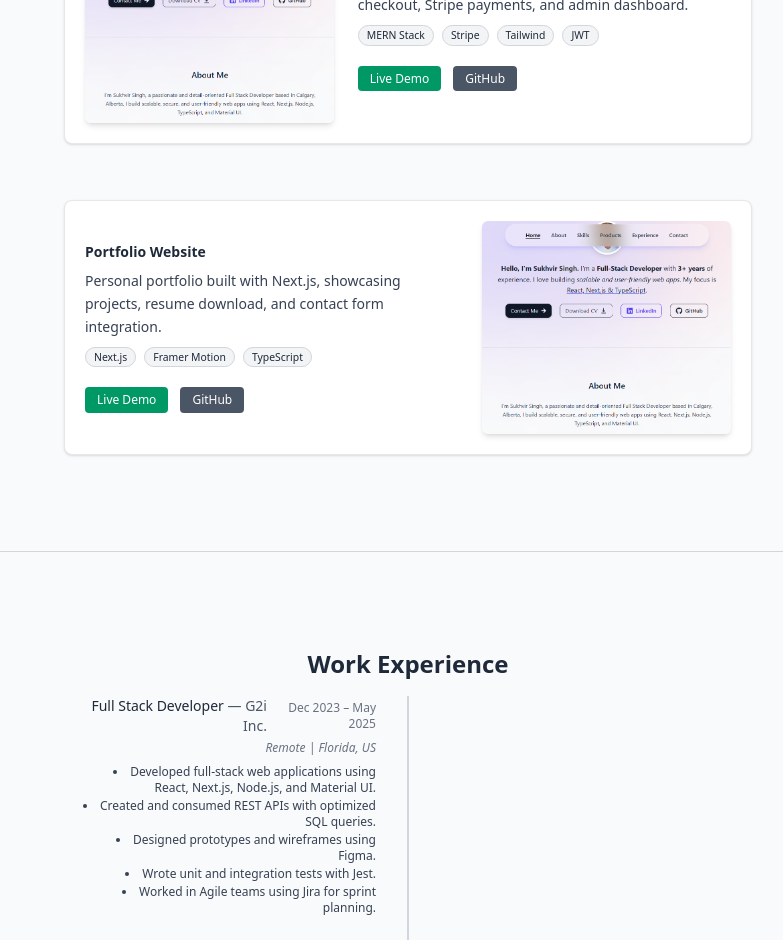
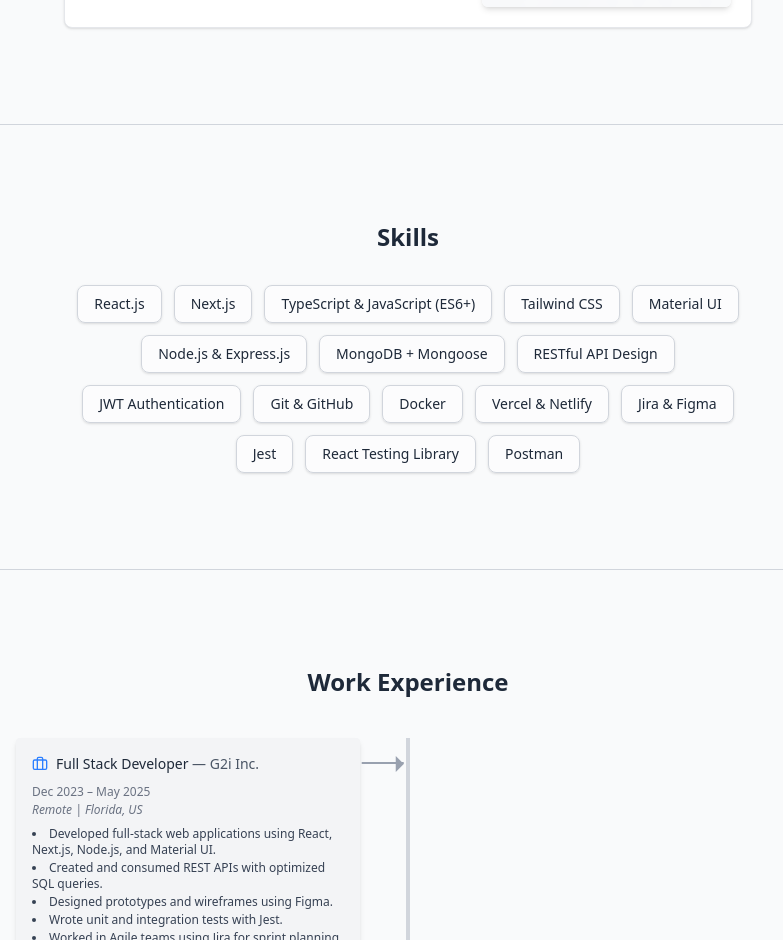
Before and after one commit to Sukhvir097/newportfolio, a Next.js app: page / in a window 1280 px wide. Shown: the part 1860-2800 px from the top of the page, without its empty margins (232-1015 px from the left). Built offline with nearby package versions, Linux system fonts and the light colour scheme.

Commit message:
updated code

```diff
--- a/package.json
+++ b/package.json
@@ -10,11 +10,13 @@
   },
   "dependencies": {
     "framer-motion": "^12.18.1",
+    "lucide-react": "^0.525.0",
     "next": "15.3.4",
     "next-themes": "^0.4.6",
     "react": "^19.0.0",
     "react-dom": "^19.0.0",
-    "react-icons": "^5.5.0"
+    "react-icons": "^5.5.0",
+    "react-toastify": "^11.0.5"
   },
   "devDependencies": {
     "@eslint/eslintrc": "^3",
--- a/src/app/layout.tsx
+++ b/src/app/layout.tsx
@@ -1,6 +1,8 @@
 import type { Metadata } from "next";
 import { Geist, Geist_Mono } from "next/font/google";
 import "./globals.css";
+import { ToastContainer } from "react-toastify";
+import "react-toastify/dist/ReactToastify.css";
 
 const geistSans = Geist({
   variable: "--font-geist-sans",
@@ -24,10 +26,17 @@ export default function RootLayout({
 }>) {
   return (
     <html lang="en">
-      <body className={`${geistSans.variable} ${geistMono.variable} antialiased bg-gray-50 text-gray-950 relative  sm:pt-36 dark:bg-gray-900 dark:text-gray-50 dark:text-opacity-90`}>
-        <div className="bg-[#fbe2e3] absolute top-[-6rem] -z-10 right-[11rem] h-[31.25rem] w-[31.25rem] rounded-full blur-[10rem] sm:w-[68.75rem] dark:bg-[#946263]"></div>
-        <div className="bg-[#dbd7fb] absolute top-[-1rem] -z-10 left-[-35rem] h-[31.25rem] w-[50rem] rounded-full blur-[10rem] sm:w-[68.75rem] md:left-[-33rem] lg:left-[-28rem] xl:left-[-15rem] 2xl:left-[-5rem] dark:bg-[#676394]"></div>
+      <body
+        className={`${geistSans.variable} ${geistMono.variable} antialiased bg-gray-50 text-gray-950 relative sm:pt-36`}
+      >
+        {/* Background blurs */}
+        <div className="bg-[#fbe2e3] absolute top-[-6rem] -z-10 right-[11rem] h-[31.25rem] w-[31.25rem] rounded-full blur-[10rem] sm:w-[68.75rem]"></div>
+        <div className="bg-[#dbd7fb] absolute top-[-1rem] -z-10 left-[-35rem] h-[31.25rem] w-[50rem] rounded-full blur-[10rem] sm:w-[68.75rem] md:left-[-33rem] lg:left-[-28rem] xl:left-[-15rem] 2xl:left-[-5rem]"></div>
+
         {children}
+
+        {/* React Toastify */}
+        <ToastContainer position="top-right" autoClose={4000} />
       </body>
     </html>
   );
--- a/src/app/page.tsx
+++ b/src/app/page.tsx
@@ -43,9 +43,9 @@ export default function Home() {
         <hr className="my-12 border-t border-gray-300 w-2/3 mx-auto" />
         <AboutSection />
         <hr className="my-12 border-t border-gray-300 w-2/3 mx-auto" />
+        <ProjectsSection />
+        <hr className="my-12 border-t border-gray-300 w-2/3 mx-auto" />
         <SkillsSection />
-        <hr className="my-12 border-t border-gray-300 w-2/3 mx-auto" />
-        <ProjectsSection />
         <hr className="my-12 border-t border-gray-300 w-2/3 mx-auto" />
         <ExperienceSection />
         <hr className="my-12 border-t border-gray-300 w-2/3 mx-auto" />
--- a/src/components/ContactSection.tsx
+++ b/src/components/ContactSection.tsx
@@ -1,6 +1,7 @@
 "use client";
 
 import { motion } from "framer-motion";
+import { toast } from "react-toastify";
 
 const fadeInUp = {
   hidden: { opacity: 0, y: 30 },
@@ -48,11 +49,12 @@ export default function ContactSection() {
       </motion.p>
 
       <motion.form
+        aria-label="Contact form"
         variants={fadeInUp}
         onSubmit={(e) => {
           e.preventDefault();
           e.currentTarget.reset();
-          alert("Thanks for your message!");
+          toast.success("Thanks for your message!");
         }}
         className="flex flex-col gap-4 text-sm text-left"
       >
--- a/src/components/ExperienceSection.tsx
+++ b/src/components/ExperienceSection.tsx
@@ -1,12 +1,18 @@
 "use client";
 
+import React from "react";
 import { motion } from "framer-motion";
+import { Briefcase } from "lucide-react";
+import {exp} from "../components/data";
 
-const fadeInUp = {
+const fadeIn = {
   hidden: { opacity: 0, y: 20 },
-  visible: { opacity: 1, y: 0, transition: { duration: 0.5 } },
+  visible: (i = 1) => ({
+    opacity: 1,
+    y: 0,
+    transition: { delay: i * 0.15, duration: 0.5 },
+  }),
 };
-
 const staggerContainer = {
   hidden: {},
   visible: {
@@ -16,92 +22,79 @@ const staggerContainer = {
   },
 };
 
-const experiences = [
-  {
-    role: "Full Stack Developer",
-    company: "G2i Inc.",
-    location: "Remote | Florida, US",
-    duration: "Dec 2023 – May 2025",
-    details: [
-      "Developed full-stack web applications using React, Next.js, Node.js, and Material UI.",
-      "Created and consumed REST APIs with optimized SQL queries.",
-      "Designed prototypes and wireframes using Figma.",
-      "Wrote unit and integration tests with Jest.",
-      "Worked in Agile teams using Jira for sprint planning.",
-    ],
-  },
-  {
-    role: "Software Designer",
-    company: "INFOWIZ Software Solutions",
-    location: "Chandigarh, India",
-    duration: "Apr 2020 – Jul 2021",
-    details: [
-      "Built web apps with JavaScript, HTML, CSS, and React.",
-      "Integrated frontend with REST APIs from backend teams.",
-      "Contributed to Agile ceremonies and project reviews.",
-      "Ensured responsive, cross-browser compatible designs.",
-    ],
-  },
-  {
-    role: "Software Engineer",
-    company: "EVA Solutions (P) Ltd.",
-    location: "Patiala, India",
-    duration: "Sep 2018 – Mar 2019",
-    details: [
-      "Maintained and enhanced existing web applications.",
-      "Optimized CSS/JavaScript for better performance.",
-      "Participated in code reviews and requirement analysis.",
-    ],
-  },
-];
-
 export default function ExperienceSection() {
   return (
     <motion.section
       id="experience"
-      className="py-10 px-4 max-w-3xl mx-auto text-center space-y-4 sm:py-12 sm:px-6 md:px-10"
+      className="py-10 px-4 max-w-4xl mx-auto  space-y-4 sm:py-12 sm:px-6 md:px-10"
       initial="hidden"
       whileInView="visible"
       viewport={{ once: true }}
       variants={staggerContainer}
     >
       <motion.h2
-        variants={fadeInUp}
-        className="text-xl sm:text-2xl font-semibold text-gray-800"
+        variants={fadeIn}
+        className="text-xl sm:text-2xl font-semibold text-center text-gray-800 mb-10"
       >
         Work Experience
       </motion.h2>
 
       <div className="relative">
-        {/* Center timeline line */}
-        <div className="absolute left-1/2 w-[2px] h-full bg-gray-300 -translate-x-1/2"></div>
+        {/* Vertical center line */}
+        <div className="absolute left-1/2 top-0 bottom-0 w-1 bg-gray-300 -translate-x-1/2 z-0" />
 
-        <div className="space-y-20">
-          {experiences.map((exp, idx) => {
-            const isLeft = idx % 2 === 0;
+        <div className="flex flex-col gap-12 relative z-10">
+          {exp.map((item, index) => {
+            const isLeft = index % 2 === 0;
+
             return (
               <motion.div
-                key={exp.role + exp.company}
-                variants={fadeInUp}
+                key={item.company}
+                variants={fadeIn}
+                initial="hidden"
+                whileInView="visible"
+                viewport={{ once: true }}
+                custom={index}
                 className={`relative w-full md:w-1/2 px-4 ${
-                  isLeft
-                    ? "md:pr-8 md:mr-auto text-right"
-                    : "md:pl-8 md:ml-auto text-left"
+                  isLeft ? "self-start md:pr-12" : "self-end md:pl-12"
                 }`}
               >
+                <div
+                  className={`hidden md:block absolute top-6 h-[2px] bg-gray-400 z-0 ${
+                    isLeft
+                      ? "right-[6.25%] translate-x-1/2"
+                      : "left-[6.25%] -translate-x-1/2"
+                  } w-[calc(18%-2rem)]`}
+                >
+                  <div
+                    className={`absolute top-[-6px] ${
+                      isLeft
+                        ? "right-0 border-l-[8px]"
+                        : "left-0 border-r-[8px]"
+                    } border-y-[8px] border-y-transparent ${
+                      isLeft ? "border-l-gray-400" : "border-r-gray-400"
+                    }`}
+                  />
+                </div>
 
-                <div>
-                  <div className="flex justify-between items-center mb-1 text-sm text-gray-800 font-medium">
-                    <h3>
-                      {exp.role}{" "}
-                      <span className="font-normal text-gray-600">— {exp.company}</span>
-                    </h3>
-                    <span className="text-xs text-gray-500">{exp.duration}</span>
+                <div className="bg-gray-100 p-4 rounded shadow-md">
+                  <div className="flex items-center text-sm font-medium text-gray-800 gap-2 mb-1">
+                    <Briefcase size={16} className="text-blue-500" />
+                    <span>
+                      {item.role}
+                      <span className="font-normal text-gray-600">
+                        {" "}
+                        — {item.company}
+                      </span>
+                    </span>
                   </div>
-                  <p className="italic text-xs text-gray-500 mb-2">{exp.location}</p>
-                  <ul className="list-disc list-inside space-y-0.5 text-xs text-gray-700">
-                    {exp.details.map((item) => (
-                      <li key={item}>{item}</li>
+                  <span className="text-xs text-gray-500">{item.duration}</span>
+                  <p className="italic text-xs text-gray-500">
+                    {item.location}
+                  </p>
+                  <ul className="list-disc list-inside text-xs text-gray-700 space-y-0.5 mt-2">
+                    {item.details.map((detail) => (
+                      <li key={detail}>{detail}</li>
                     ))}
                   </ul>
                 </div>
--- a/src/components/SkillsSection.tsx
+++ b/src/components/SkillsSection.tsx
@@ -1,6 +1,7 @@
 "use client";
 
 import { motion } from "framer-motion";
+import { skills } from "../components/data";
 
 const fadeInUp = {
   hidden: { opacity: 0, y: 30 },
@@ -15,25 +16,6 @@ const staggerContainer = {
     },
   },
 };
-
-const skills = [
-  "React.js",
-  "Next.js",
-  "TypeScript & JavaScript (ES6+)",
-  "Tailwind CSS",
-  "Material UI",
-  "Node.js & Express.js",
-  "MongoDB + Mongoose",
-  "RESTful API Design",
-  "JWT Authentication",
-  "Git & GitHub",
-  "Docker",
-  "Vercel & Netlify",
-  "Jira & Figma",
-  "Jest",
-  "React Testing Library",
-  "Postman",
-];
 
 export default function SkillsSection() {
   return (
@@ -55,18 +37,19 @@ export default function SkillsSection() {
       </motion.h2>
 
       <div role="list" className="flex flex-wrap justify-center gap-3">
-        {skills.map((skill) => (
-          <button
-            key={skill}
+        {skills.map((s) => (
+          <motion.button
+            key={s}
+            variants={fadeInUp}
             type="button"
-            className="cursor-default select-none rounded-lg bg-gray-100 border border-gray-300 px-4 py-2 text-gray-800 text-sm font-medium shadow-sm "
+            className="cursor-default select-none rounded-lg bg-white/50 border border-gray-300 px-4 py-2 text-gray-800 text-sm font-medium shadow-sm transition hover:scale-105 hover:bg-white"
             role="listitem"
             tabIndex={0}
-            aria-label={skill}
-            title={skill}
+            aria-label={s}
+            title={s}
           >
-            {skill}
-          </button>
+            {s}
+          </motion.button>
         ))}
       </div>
     </motion.section>
--- /dev/null
+++ b/src/components/data.tsx
@@ -0,0 +1,79 @@
+export const exp = [
+  {
+    role: "Full Stack Developer",
+    company: "G2i Inc.",
+    location: "Remote | Florida, US",
+    duration: "Dec 2023 – May 2025",
+    details: [
+      "Developed full-stack web applications using React, Next.js, Node.js, and Material UI.",
+      "Created and consumed REST APIs with optimized SQL queries.",
+      "Designed prototypes and wireframes using Figma.",
+      "Wrote unit and integration tests with Jest.",
+      "Worked in Agile teams using Jira for sprint planning.",
+    ],
+  },
+  {
+    role: "Software Designer",
+    company: "INFOWIZ Software Solutions",
+    location: "Chandigarh, India",
+    duration: "Apr 2020 – Jul 2021",
+    details: [
+      "Built web apps with JavaScript, HTML, CSS, and React.",
+      "Integrated frontend with REST APIs from backend teams.",
+      "Contributed to Agile ceremonies and project reviews.",
+      "Ensured responsive, cross-browser compatible designs.",
+    ],
+  },
+  {
+    role: "Software Engineer",
+    company: "EVA Solutions (P) Ltd.",
+    location: "Patiala, India",
+    duration: "Sep 2018 – Mar 2019",
+    details: [
+      "Maintained and enhanced existing web applications.",
+      "Optimized CSS/JavaScript for better performance.",
+      "Participated in code reviews and requirement analysis.",
+    ],
+  },
+];
+
+
+export const skills = [
+  "React.js",
+  "Next.js",
+  "TypeScript & JavaScript (ES6+)",
+  "Tailwind CSS",
+  "Material UI",
+  "Node.js & Express.js",
+  "MongoDB + Mongoose",
+  "RESTful API Design",
+  "JWT Authentication",
+  "Git & GitHub",
+  "Docker",
+  "Vercel & Netlify",
+  "Jira & Figma",
+  "Jest",
+  "React Testing Library",
+  "Postman",
+];
+
+export const projects = [
+  {
+    title: "E-Commerce Platform",
+    description:
+      "Full-featured e-commerce web app with user auth, cart, checkout, Stripe payments, and admin dashboard.",
+    tech: ["MERN Stack", "Stripe", "Tailwind", "JWT"],
+    image: "/portfolio.PNG",
+    link: "https://github.com/sukhvir097/mern-ecommerce",
+    demo: "https://mern-ecommerce-sukhvir.vercel.app",
+  },
+  {
+    title: "Portfolio Website",
+    description:
+      "Personal portfolio built with Next.js, showcasing projects, resume download, and contact form integration.",
+    tech: ["Next.js", "Framer Motion", "TypeScript"],
+    image: "/portfolio.PNG",
+    link: "https://github.com/sukhvir097/newportfolio",
+    demo: "https://sukhvir-portfolio.vercel.app",
+  },
+];
```
Also changed, not shown: src/components/HomeSection.tsx (+9 -5 lines), src/components/ProjectsSection.tsx (+1 -21 lines), src/components/header.tsx (deleted, +0 -53 lines), public/2N1A4997.JPG (added), 1 other file (tests, documents, lock files or other folders).
